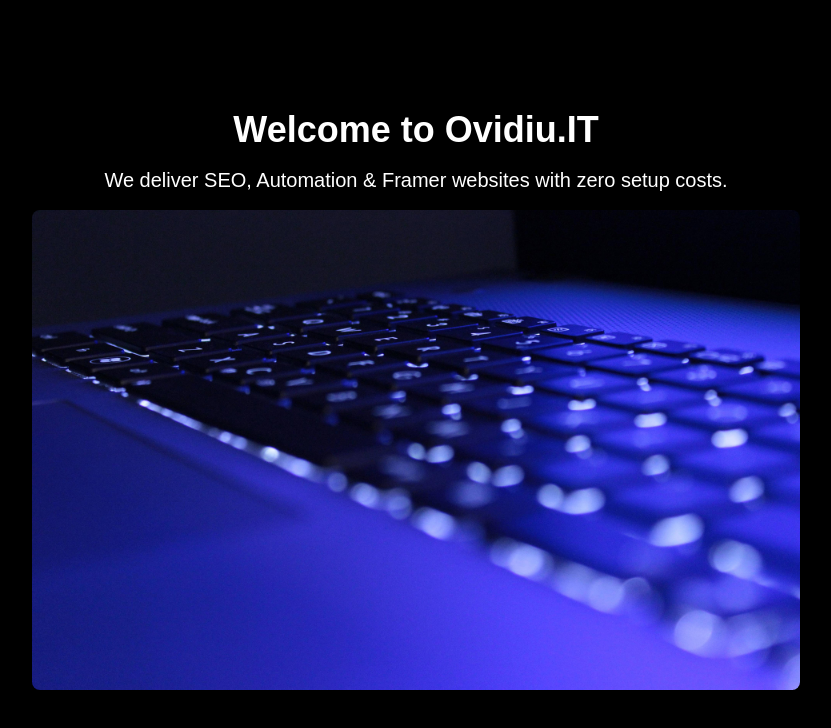
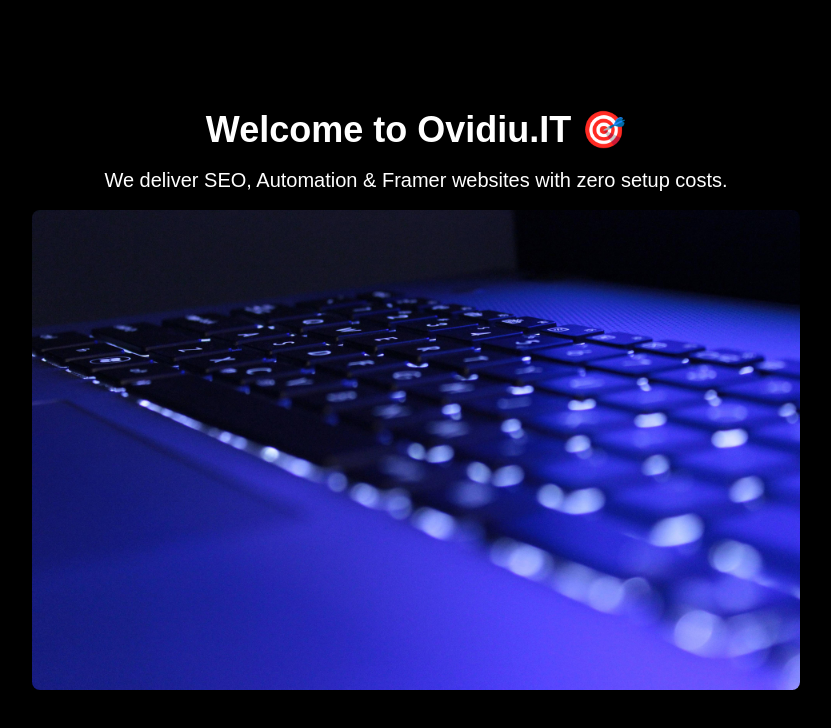
Before and after one commit to Ova-creator/ovidiu-it-site, a Next.js app: page / in a window 1280 px wide. Shown: the top 728 px of the page, without its empty margins (224-1055 px from the left). Built offline with nearby package versions, Linux system fonts and the light colour scheme.

Commit message:
Update index.js

```diff
--- a/pages/index.js
+++ b/pages/index.js
@@ -11,7 +11,7 @@ export default function Home() {
         <meta property="og:image" content="/cover.jpg" />
       </Head>
       <main className="flex flex-col items-center justify-center min-h-screen text-center p-4">
-        <h1 className="text-4xl font-bold mb-4">Welcome to Ovidiu.IT</h1>
+        <h1 className="text-4xl font-bold mb-4">Welcome to Ovidiu.IT 🎯</h1>
         <p className="text-xl mb-4">We deliver SEO, Automation & Framer websites with zero setup costs.</p>
         <img src="/cover.jpg" alt="Background" className="rounded-lg shadow-lg w-full max-w-3xl" />
       </main>
```
